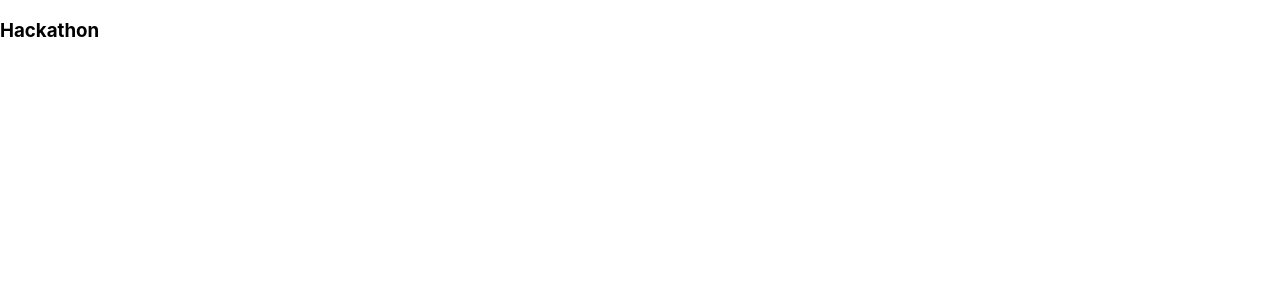
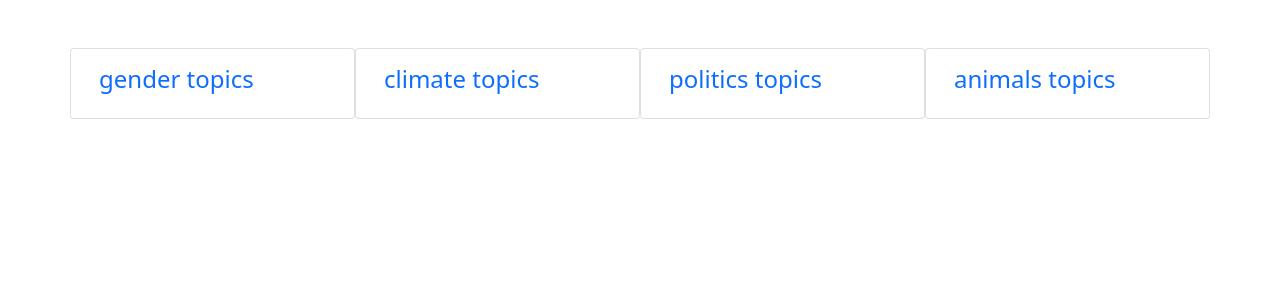
Before and after one commit to ChangeFoundation/timeline-hackathon, a React (Create React App) app in the folder client/: page /timeline in a window 1280 px wide. Shown: the top 300 px of the page. Built offline with nearby package versions, Linux system fonts and the light colour scheme.

Commit message:
Set-up bootstrap and timeline pages

```diff
--- a/client/package.json
+++ b/client/package.json
@@ -6,9 +6,12 @@
     "@testing-library/jest-dom": "^5.14.1",
     "@testing-library/react": "^11.2.7",
     "@testing-library/user-event": "^12.8.3",
+    "bootstrap": "^5.0.2",
     "react": "^17.0.2",
     "react-dom": "^17.0.2",
+    "react-router-dom": "^5.2.0",
     "react-scripts": "4.0.3",
+    "sass": "^1.35.2",
     "web-vitals": "^1.1.2"
   },
   "scripts": {
--- a/client/src/App.js
+++ b/client/src/App.js
@@ -1,9 +1,9 @@
 import React from "react";
+import Route from "./route";
+import "./styles.scss";
 
 const App = () => {
-  return (
-    <h3>Hackathon</h3>
-  );
-}
+  return <Route />;
+};
 
 export default App;
--- /dev/null
+++ b/client/src/components/Card.js
@@ -0,0 +1,41 @@
+import React, { useState, useEffect } from "react";
+import { useHistory } from "react-router-dom";
+import logo from "../images/placeholder.png";
+
+// Create a card for the petitions
+function Card(props) {
+  const [petition, setDataValues] = useState({});
+  const history = useHistory();
+
+  const goToPostPage = () => {
+    history.push({
+      pathname: `/timeline/posts/${petition.title}`,
+      state: petition,
+    });
+    window.scrollTo(0, 0);
+  };
+
+  useEffect(() => {
+    setDataValues(props.petition);
+  }, [props]);
+
+  return (
+    <div className="col-12 col-md-4">
+      <div className="card my-3 my-md-5" key={petition.title}>
+        <img
+          src={logo}
+          onClick={() => {
+            goToPostPage();
+          }}
+          className="img-fluid card-img-right"
+          alt="placeholder"
+        />
+        <h4 className="text-primary">
+          Post {petition.title}: {petition.tag}
+        </h4>
+      </div>
+    </div>
+  );
+}
+
+export default Card;
--- /dev/null
+++ b/client/src/components/Categories.js
@@ -0,0 +1,24 @@
+import React, { useState, useEffect } from "react";
+import { useLocation } from "react-router-dom";
+import Card from "./Card";
+
+function Categories() {
+  const [petitions, setPetitions] = useState([]);
+  const location = useLocation();
+
+  useEffect(() => {
+    setPetitions(location.state);
+  }, [location]);
+
+  return (
+    <div className="container">
+      <div className="row">
+        {petitions.map((petition, index) => (
+          <Card petition={petition} key={index} />
+        ))}
+      </div>
+    </div>
+  );
+}
+
+export default Categories;
--- /dev/null
+++ b/client/src/components/Home.js
@@ -0,0 +1,7 @@
+import React from "react";
+
+const Home = () => {
+  return <h3>Hackathon</h3>;
+};
+
+export default Home;
--- /dev/null
+++ b/client/src/components/Post.js
@@ -0,0 +1,26 @@
+import React, { useState, useEffect } from "react";
+import { useLocation} from "react-router-dom";
+import logo from "../images/placeholder.png";
+
+function Post() {
+  const [petition, setPetitions] = useState({});
+  const location = useLocation();
+  useEffect(() => {
+    setPetitions(location.state);
+  }, [location]);
+
+  return (
+    <div className="col-12 col-md-8 my-3 my-md-5 container">
+      <h4 className="text-primary">Post {petition.title}: {petition.tag} </h4>
+       <div className="card" key={petition.title}>
+        <img
+          src={logo}
+          className="img-fluid card-img-right"
+          alt="placeholder"
+        />
+      </div>
+    </div>
+  );
+}
+
+export default Post;
--- /dev/null
+++ b/client/src/components/Timeline.js
@@ -0,0 +1,48 @@
+import React, { useState, useEffect } from "react";
+import { useHistory } from "react-router-dom";
+import arrayData from "./data";
+
+function Timeline() {
+  const [petitions, setPetitions] = useState([]);
+  const history = useHistory();
+
+  // Create tags to group posts
+  const tags = ["gender", "climate", "politics", "animals"];
+
+  const filterData = (tag) => {
+    if (tag) {
+      const categories = petitions.filter((petition) => petition.tag === tag);
+      setPetitions(categories);
+      history.push({
+        pathname: `/timeline/posts`,
+        state: categories,
+      });
+    }
+  };
+
+  useEffect(() => {
+    setPetitions(arrayData);
+  }, []);
+
+  return (
+    <div className="container mt-5">
+      <div className="row ">
+        {tags.map((tag) => (
+          <div
+            className="card col-12 col-md-3"
+            key={tag}
+            onClick={() => {
+              filterData(tag);
+            }}
+          >
+            <div className="card-body">
+              <h4 className="text-primary">{tag} topics</h4>
+            </div>
+          </div>
+        ))}
+      </div>
+    </div>
+  );
+}
+
+export default Timeline;
--- /dev/null
+++ b/client/src/components/data.js
@@ -0,0 +1,45 @@
+const data = [
+  {
+    "title": "1",
+    "tag": "climate"
+  },
+  {
+    "title": "2",
+    "tag": "gender"
+  },
+  {
+    "title": "3",
+    "tag": "climate"
+  },
+  {
+    "title": "4",
+    "tag": "animals"
+  },
+  {
+    "title": "5",
+    "tag": "politics"
+  },
+  {
+    "title": "6",
+    "tag": "gender"
+  },
+  {
+    "title": "7",
+    "tag": "animals"
+  },
+  {
+    "title": "8",
+    "tag": "politics"
+  },
+  {
+    "title": "7",
+    "tag": "climate"
+  },
+  {
+    "title": "7",
+    "tag": "politics"
+  }
+
+]
+
+export default data;
--- /dev/null
+++ b/client/src/route.js
@@ -0,0 +1,29 @@
+import React from "react";
+import { Route, BrowserRouter as Router, Switch } from "react-router-dom";
+import Categories from "./components/Categories";
+import Timeline from "./components/Timeline";
+import Post from "./components/Post";
+import Home from "./components/Home"
+
+function Routes() {
+  return (
+    <Router>
+      <Switch>
+      <Route exact path="/">
+          <Home />
+        </Route>
+        <Route exact path="/timeline">
+          <Timeline />
+        </Route>
+        <Route exact path="/timeline/posts">
+          <Categories />
+        </Route>
+        <Route exact path="/timeline/posts/:id">
+          <Post />
+        </Route>
+      </Switch>
+    </Router>
+  );
+}
+
+export default Routes;
--- /dev/null
+++ b/client/src/styles.scss
@@ -0,0 +1 @@
+@import "../node_modules/bootstrap/scss/bootstrap.scss";
```
Also changed, not shown: client/src/images/placeholder.png (added), 1 other file (tests, documents, lock files or other folders).
